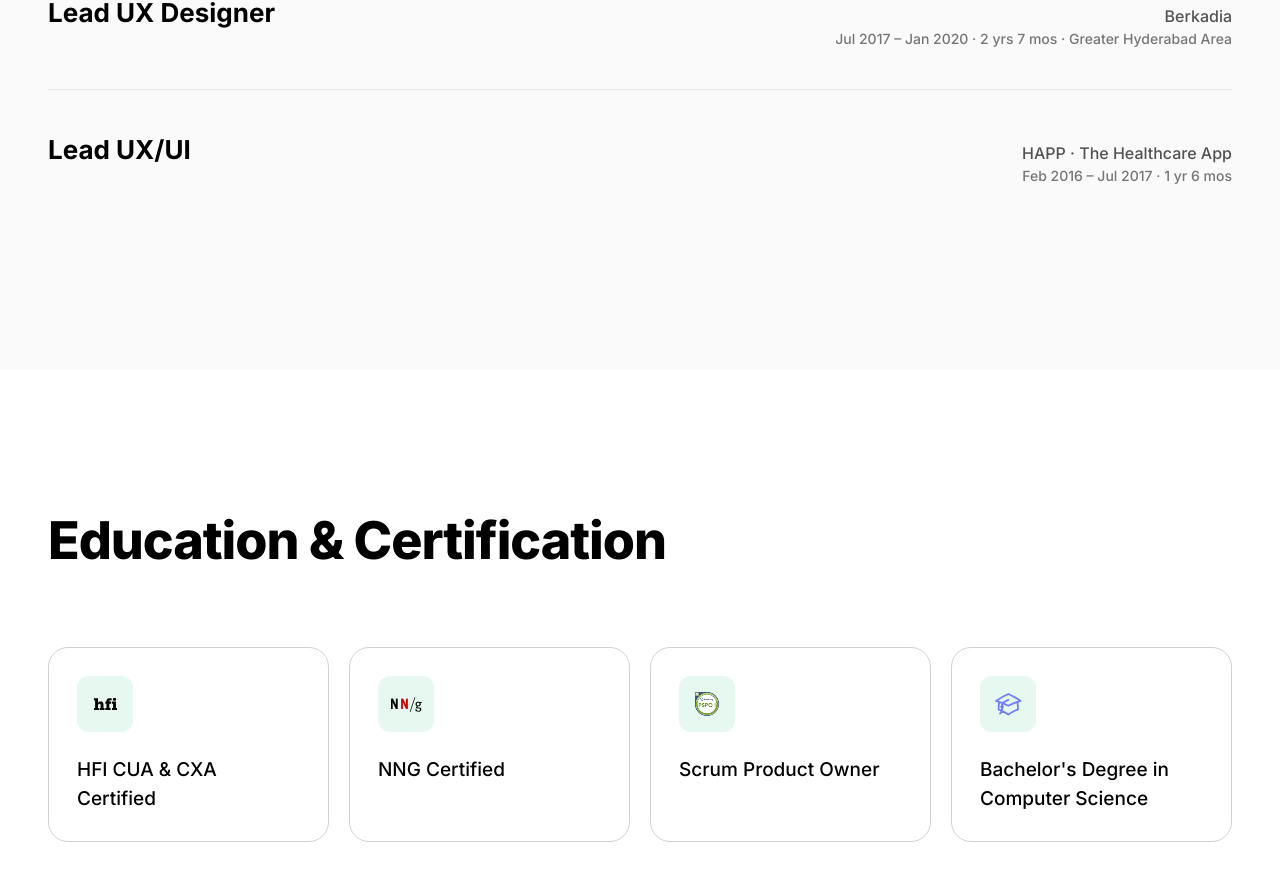
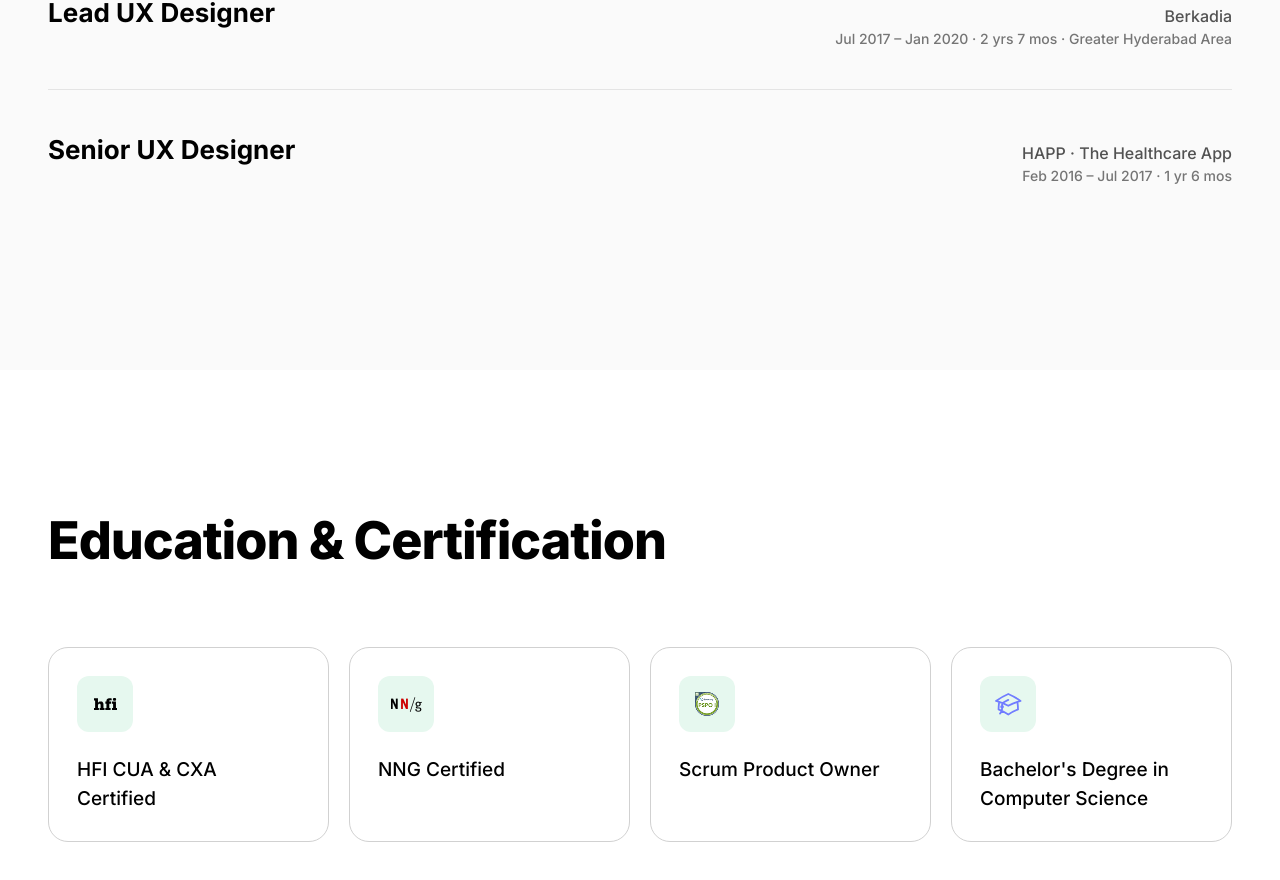
Before and after one commit to superintel04/kipe, a React (Vite) app: page / in a window 1280 px wide. Shown: the part 7535-8415 px from the top of the page. Built offline with nearby package versions, Linux system fonts and the light colour scheme.

Commit message:
Retitle the HAPP role as Senior UX Designer

```diff
--- a/src/content/ar.ts
+++ b/src/content/ar.ts
@@ -144,7 +144,7 @@ export const ar: Content = {
       location: 'حيدر آباد الكبرى، الهند',
     },
     {
-      title: 'قائد تصميم الواجهات وتجربة المستخدم',
+      title: 'مصمم تجربة مستخدم أول',
       company: 'HAPP · تطبيق الرعاية الصحية',
       period: 'فبراير 2016 – يوليو 2017 · سنة و6 أشهر',
     },
--- a/src/content/en.ts
+++ b/src/content/en.ts
@@ -132,7 +132,7 @@ export const en: Content = {
       location: 'Greater Hyderabad Area',
     },
     {
-      title: 'Lead UX/UI',
+      title: 'Senior UX Designer',
       company: 'HAPP · The Healthcare App',
       period: 'Feb 2016 – Jul 2017 · 1 yr 6 mos',
     },
```
